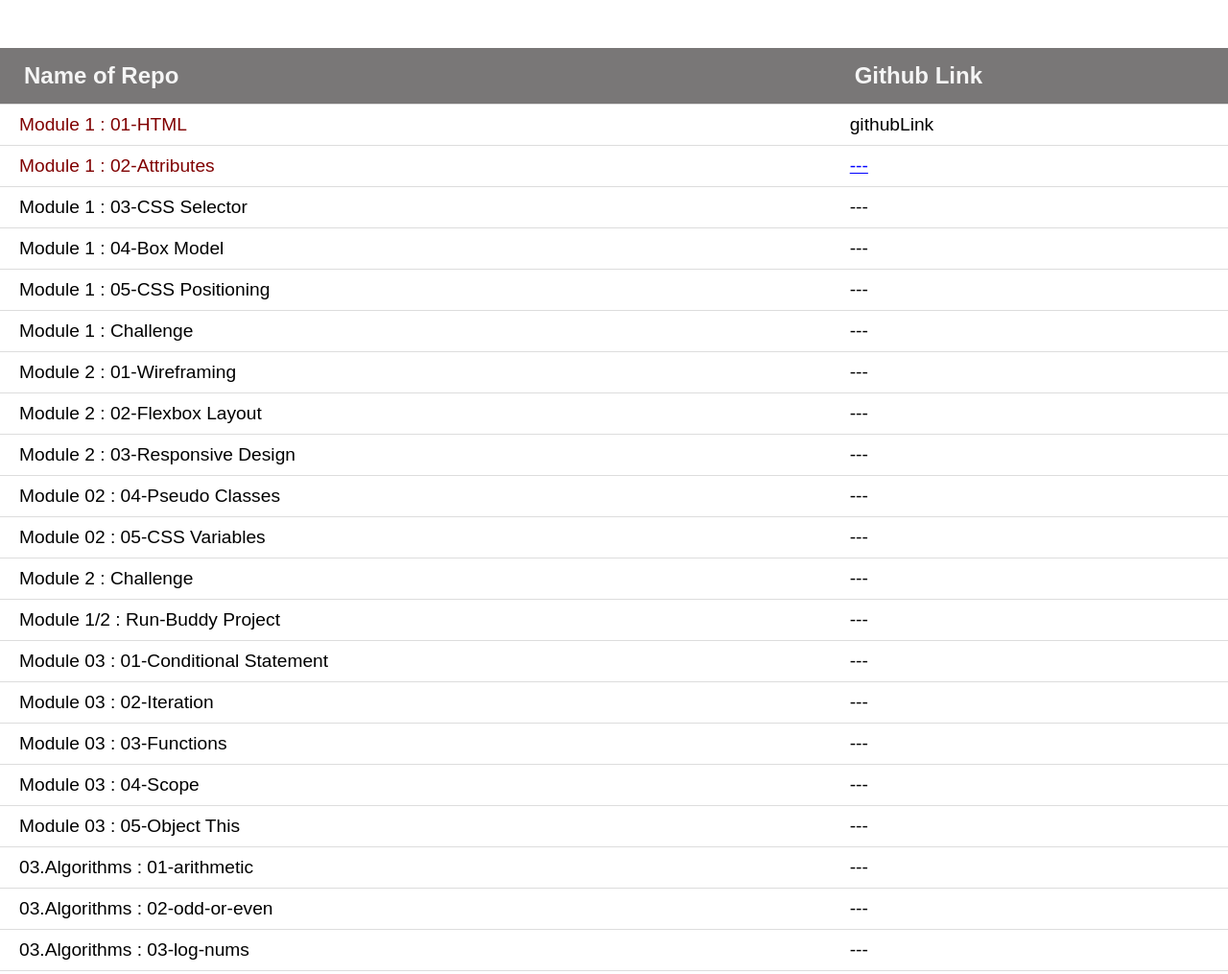
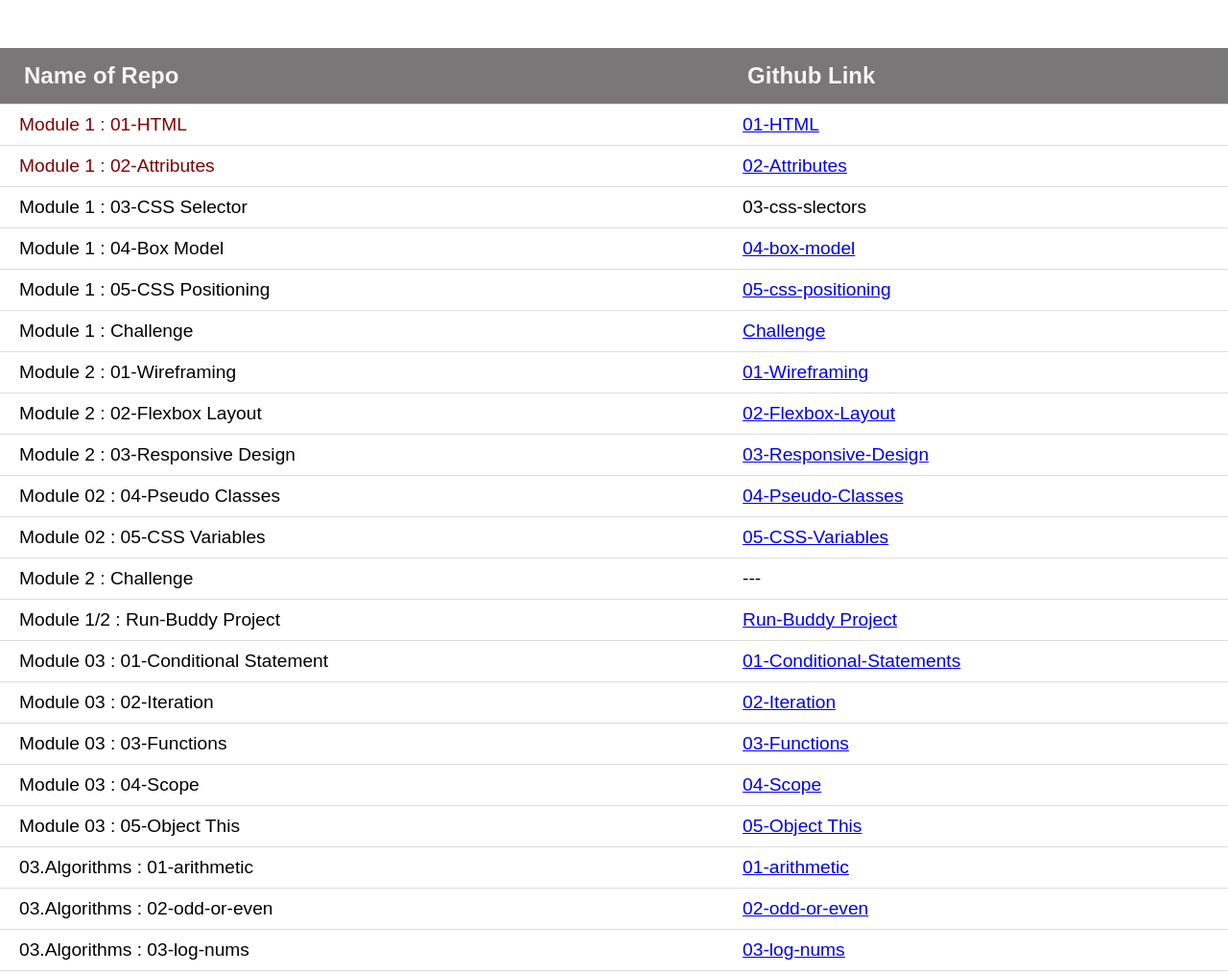
Before and after one commit to Viriya-Ashin/Module-Lessons, a plain HTML site: page index.html in a window 1280 px wide. Shown: the top 1015 px of the page at 96% size. Drawn offline with Linux system fonts and the light colour scheme.

Commit message:
added links to index.html

```diff
--- a/index.html
+++ b/index.html
@@ -14,47 +14,47 @@
       </tr>
       <tr>
         <td id="repoName">Module 1 : 01-HTML</td>
-        <td id="#https://viriya-ashin.github.io/1.html/">githubLink</td>
+        <td id="githubLink"> <a href="https://viriya-ashin.github.io/1.html/">01-HTML</a></td>
       </tr>
       <tr>
         <td id="repoName">Module 1 : 02-Attributes</td>
-        <td id="githubLink">---</td>
+        <td id="githubLink"><a href="https://viriya-ashin.github.io/02-attributes/"></a>02-Attributes</td>
       </tr>
       <tr>
         <td id=“repoName”>Module 1 : 03-CSS Selector</td>
-        <td id=“githubLink”>---</td>
+        <td id=“githubLink”><a href="https://viriya-ashin.github.io/03-css-slectors/"></a>03-css-slectors</td>
       </tr>
 <tr>
         <td id=“repoName”>Module 1 : 04-Box Model</td>
-        <td id=“githubLink”>---</td>
+        <td id=“githubLink”><a href="https://viriya-ashin.github.io/04-box-model/">04-box-model</a></td>
       </tr>
 <tr>
         <td id=“repoName”>Module 1 : 05-CSS Positioning</td>
-        <td id=“githubLink”>---</td>
+        <td id=“githubLink”><a href="https://viriya-ashin.github.io/05-css-positioning/">05-css-positioning</a></td>
       </tr>
 <tr>
         <td id=“repoName”>Module 1 : Challenge</td>
-        <td id=“githubLink”>---</td>
+        <td id=“githubLink”><a href="https://viriya-ashin.github.io/Horiseon/">Challenge</a></td>
       </tr>
 <tr>
         <td id=“repoName”>Module 2 : 01-Wireframing</td>
-        <td id=“githubLink”>---</td>
+        <td id=“githubLink”><a href="https://docs.google.com/presentation/d/1y5IVwjW3SdWyhWCUUdvS1Q9ljP1_zWVfW8mr9CzZfAU/edit?usp=sharing">01-Wireframing</a></td>
       </tr>
 <tr>
         <td id=“repoName”>Module 2 : 02-Flexbox Layout</td>
-        <td id=“githubLink”>---</td>
+        <td id=“githubLink”><a href="https://viriya-ashin.github.io/02-Flexbox-Layout/">02-Flexbox-Layout</a></td>
       </tr>
 <tr>
         <td id=“repoName”>Module 2 : 03-Responsive Design</td>
-        <td id=“githubLink”>---</td>
+        <td id=“githubLink”><a href="https://viriya-ashin.github.io/03-Responsive-Design/">03-Responsive-Design</a></td>
       </tr>
 <tr>
         <td id=“repoName”>Module 02 : 04-Pseudo Classes</td>
-        <td id=“githubLink”>---</td>
+        <td id=“githubLink”><a href="https://viriya-ashin.github.io/04-Pseudo-Classes/">04-Pseudo-Classes</a></td>
       </tr>
 <tr>
         <td id=“repoName”>Module 02 : 05-CSS Variables</td>
-        <td id=“githubLink”>---</td>
+        <td id=“githubLink”><a href="https://viriya-ashin.github.io/05-CSS-Variables/">05-CSS-Variables</a></td>
       </tr>
 <tr>
         <td id=“repoName”>Module 2 : Challenge</td>
@@ -62,39 +62,39 @@
       </tr>
 <tr>
         <td id=“repoName”>Module 1/2 : Run-Buddy Project</td>
-        <td id=“githubLink”>---</td>
+        <td id=“githubLink”><a href="https://projectscodingcamp.github.io/Run-Buddy/">Run-Buddy Project</a></td>
       </tr>
 <tr>
         <td id=“repoName”>Module 03 : 01-Conditional Statement</td>
-        <td id=“githubLink”>---</td>
+        <td id=“githubLink”><a href="https://viriya-ashin.github.io/01-Conditional-Statements/">01-Conditional-Statements</a></td>
       </tr>
 <tr>
         <td id=“repoName”>Module 03 : 02-Iteration</td>
-        <td id=“githubLink”>---</td>
+        <td id=“githubLink”><a href="https://viriya-ashin.github.io/02-Iteration/">02-Iteration</a></td>
       </tr>
 <tr>
         <td id=“repoName”>Module 03 : 03-Functions</td>
-        <td id=“githubLink”>---</td>
+        <td id=“githubLink”><a href="https://viriya-ashin.github.io/03-Functions/">03-Functions</a></td>
       </tr>
 <tr>
         <td id=“repoName”>Module 03 : 04-Scope</td>
-        <td id=“githubLink”>---</td>
+        <td id=“githubLink”><a href="https://viriya-ashin.github.io/04-Scope/">04-Scope</a></td>
       </tr>
 <tr>
         <td id=“repoName”>Module 03 : 05-Object This</td>
-        <td id=“githubLink”>---</td>
+        <td id=“githubLink”><a href="https://viriya-ashin.github.io/05-Object-This/">05-Object This</a></td>
       </tr>
 <tr>
         <td id=“repoName”>03.Algorithms : 01-arithmetic</td>
-        <td id=“githubLink”>---</td>
+        <td id=“githubLink”><a href="https://viriya-ashin.github.io/01-arithmetic/">01-arithmetic</a></td>
       </tr>
 <tr>
         <td id=“repoName”>03.Algorithms : 02-odd-or-even</td>
-        <td id=“githubLink”>---</td>
+        <td id=“githubLink”><a href="https://viriya-ashin.github.io/02-odd-or-even/">02-odd-or-even</a></td>
       </tr>
 <tr>
         <td id=“repoName”>03.Algorithms : 03-log-nums</td>
-        <td id=“githubLink”>---</td>
+        <td id=“githubLink”><a href="https://viriya-ashin.github.io/03-log-nums/">03-log-nums</a></td>
       </tr>
 <tr>
         <td id=“repoName”>Module 3 : Challenge</td>
```
